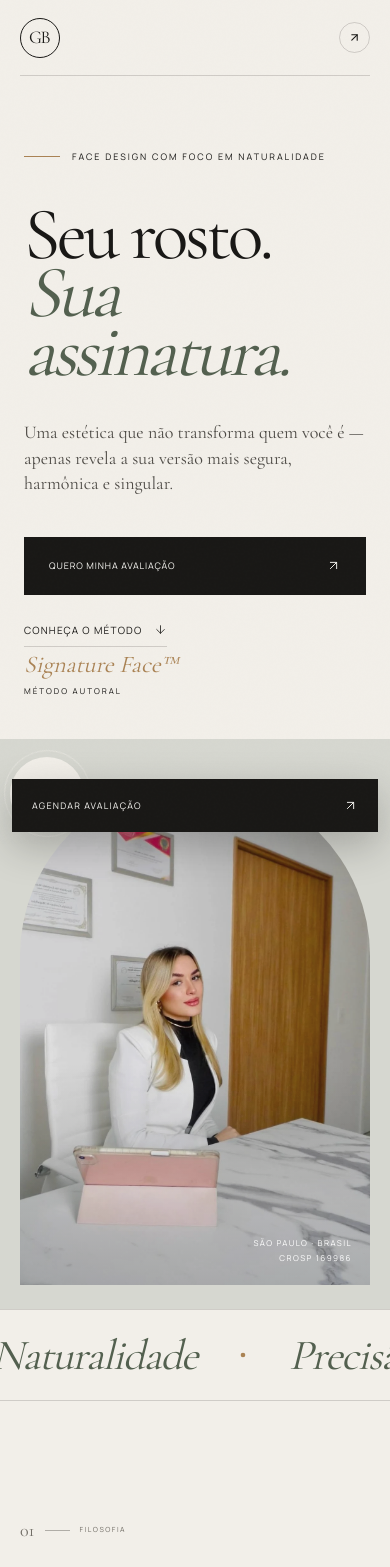
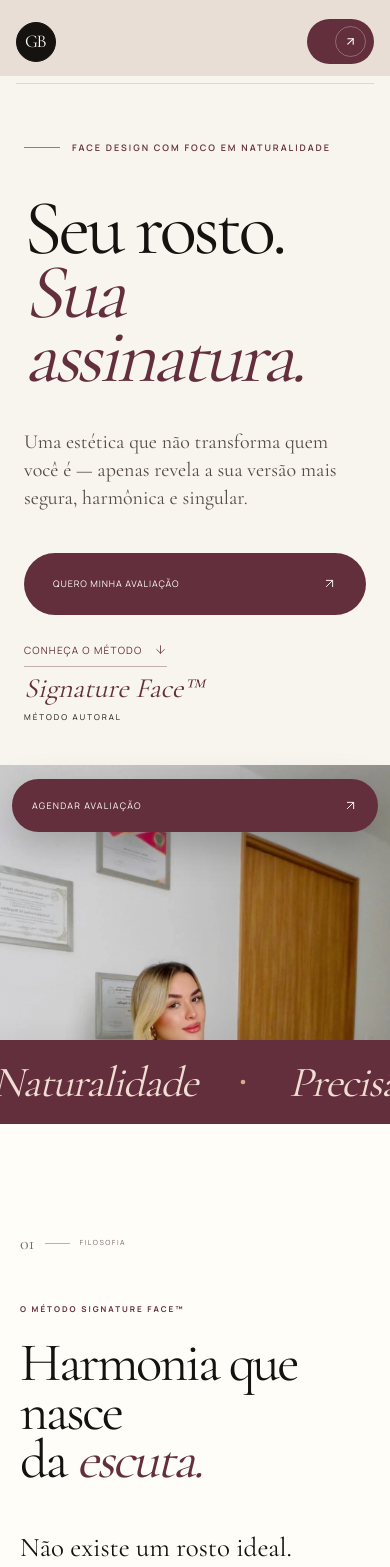
Before and after one commit to brunogbarbosa/dra-giovanna-benavides, a Next.js app: page / in a window 390 px wide. Shown: the top 1567 px of the page. Built offline with nearby package versions, Linux system fonts and the light colour scheme; no server answers.

Commit message:
fix: refresh design and optimize social preview

```diff
--- a/app/globals.css
+++ b/app/globals.css
@@ -344,3 +344,91 @@ h1 em, h2 em { color: var(--sage-dark); }
   html { scroll-behavior: auto; }
   *, *::before, *::after { animation-duration: .01ms !important; animation-iteration-count: 1 !important; transition-duration: .01ms !important; }
 }
+
+/* Visual direction v2 — high-contrast contemporary medical editorial */
+:root {
+  --ink: #151210;
+  --paper: #f8f4ee;
+  --ivory: #fffdf8;
+  --sage: #a16d73;
+  --sage-dark: #632f3c;
+  --gold: #a77c4c;
+  --line: rgba(21, 18, 16, .14);
+}
+
+body { background: var(--ivory); }
+body::before { display: none; }
+.site-header { width: min(1500px, calc(100% - 72px)); height: 84px; border-color: rgba(21,18,16,.12); }
+.brand-mark { background: var(--ink); color: var(--ivory); border-color: var(--ink); }
+.brand-copy strong { font-size: 21px; }
+.site-header nav { gap: 36px; }
+.header-cta { background: var(--sage-dark); color: var(--ivory); padding: 7px 8px 7px 18px; border-radius: 999px; }
+.header-cta > svg { border-color: rgba(255,255,255,.28); }
+.header-cta:hover > svg { background: var(--ivory); color: var(--sage-dark); }
+
+.hero { grid-template-columns: 48% 52%; background: #e8ded5; max-height: 1040px; }
+.hero-copy { background: var(--paper); padding-left: max(36px, calc((100vw - 1500px) / 2 + 36px)); padding-right: clamp(36px, 5vw, 82px); }
+.eyebrow { color: var(--sage-dark); font-weight: 600; }
+h1 { font-size: clamp(76px, 7.5vw, 126px); line-height: .82; }
+h1 em { color: var(--sage-dark); }
+.hero-lead { max-width: 450px; font-size: clamp(20px, 1.55vw, 25px); color: #554b46; }
+.button-primary { background: var(--sage-dark); min-height: 62px; border-radius: 999px; padding-inline: 29px; }
+.button-primary:hover { background: var(--ink); }
+.text-link { border-color: rgba(99,47,60,.35); color: var(--sage-dark); }
+.hero-signature span { color: var(--sage-dark); font-size: 28px; }
+.hero-visual { padding: 84px 0 0; background: #2a211d; }
+.hero-frame { border-radius: 0; animation: fade-up .9s both; }
+.hero-frame::after { background: linear-gradient(180deg, rgba(20,13,10,.02) 42%, rgba(20,13,10,.48)); }
+.hero-frame img { object-position: 50% 44%; filter: saturate(.9) contrast(1.02); }
+.hero-orbit { display: none; }
+.hero-caption { right: 34px; bottom: 30px; }
+
+.manifesto-line { background: var(--sage-dark); color: #f0ddd4; border: 0; height: 104px; }
+.manifesto-line svg { color: #d7aa8c; }
+.section-kicker { color: var(--sage-dark); font-weight: 700; }
+.section-index { color: #7a6860; }
+.method { padding-block: clamp(100px, 10vw, 150px); }
+.method-visual { box-shadow: 24px 24px 0 #eaded3; }
+.method-badge { background: var(--sage-dark); color: var(--ivory); }
+.method-steps h3 { color: var(--sage-dark); }
+
+.treatments { background: var(--ink); }
+.treatments h2 em { color: #d9a9a8; }
+.treatment-row div p { color: #d9a9a8; }
+.treatment-row:hover::before { left: 0; background: var(--sage-dark); }
+.treatments-foot a { color: #f2c9bf; }
+
+.results { background: #fffdf9; }
+.result-card > div { box-shadow: 0 20px 60px rgba(32,20,17,.1); }
+.result-card figcaption span { color: var(--sage-dark); }
+.editorial-quote { background: #d8beb3; }
+.quote-copy { background: #e7d3c9; }
+.quote-mark { color: var(--sage-dark); }
+.quote-copy blockquote em { color: var(--sage-dark); }
+
+.about { background: var(--ivory); }
+.about-credentials strong { color: var(--sage-dark); }
+.faq { background: #f4ebe5; width: 100%; padding-inline: max(32px, calc((100% - 1400px) / 2)); }
+.faq-list summary span { color: var(--sage-dark); }
+.final-cta { background: var(--sage-dark); }
+.final-cta h2 em { color: #f0c8bb; }
+.button-light { border-radius: 999px; }
+.site-footer { background: var(--ivory); }
+
+@media (max-width: 900px) {
+  .site-header { width: calc(100% - 32px); }
+  .hero { grid-template-columns: 1fr; }
+  .hero-copy { padding-left: 24px; padding-right: 24px; }
+  .hero-visual { padding: 0; min-height: 720px; }
+  .hero-frame { border-radius: 0; }
+  .method-visual { box-shadow: 12px 12px 0 #eaded3; }
+}
+
+@media (max-width: 620px) {
+  .hero-copy { min-height: 630px; padding-top: 65px; }
+  h1 { font-size: clamp(66px, 20vw, 90px); }
+  .hero-visual { min-height: 600px; }
+  .manifesto-line { height: 84px; }
+  .faq { padding-inline: 20px; }
+  .mobile-booking { background: var(--sage-dark); border-radius: 999px; }
+}
--- a/app/layout.tsx
+++ b/app/layout.tsx
@@ -15,7 +15,7 @@ const sans = Manrope({
 });
 
 export const metadata: Metadata = {
-  metadataBase: new URL(process.env.NEXT_PUBLIC_SITE_URL ?? 'http://localhost:3000'),
+  metadataBase: new URL(process.env.NEXT_PUBLIC_SITE_URL ?? 'https://dragiovannabenavides.vercel.app'),
   title: {
     default: 'Dra. Giovanna Benavides | Face Design em São Paulo',
     template: '%s | Dra. Giovanna Benavides',
@@ -24,18 +24,20 @@ export const metadata: Metadata = {
   keywords: ['Giovanna Benavides', 'harmonização orofacial', 'face design', 'Signature Face', 'São Paulo'],
   authors: [{ name: 'Dra. Giovanna Benavides' }],
   creator: 'Dra. Giovanna Benavides',
+  alternates: { canonical: '/' },
   openGraph: {
     type: 'website',
+    url: '/',
     locale: 'pt_BR',
     title: 'Dra. Giovanna Benavides | Seu rosto. Sua assinatura.',
     description: 'Face design com foco em naturalidade. Conheça o Método Signature Face™ em São Paulo.',
-    images: [{ url: '/og.png', width: 1731, height: 909, alt: 'Dra. Giovanna Benavides — Seu rosto. Sua assinatura.' }],
+    images: [{ url: '/og.jpg', width: 1200, height: 630, alt: 'Dra. Giovanna Benavides — Seu rosto. Sua assinatura.', type: 'image/jpeg' }],
   },
   twitter: {
     card: 'summary_large_image',
     title: 'Dra. Giovanna Benavides | Seu rosto. Sua assinatura.',
     description: 'Face design com foco em naturalidade. Conheça o Método Signature Face™ em São Paulo.',
-    images: ['/og.png'],
+    images: ['/og.jpg'],
   },
   robots: { index: true, follow: true },
 };
```
Also changed, not shown: public/og.jpg (added).
